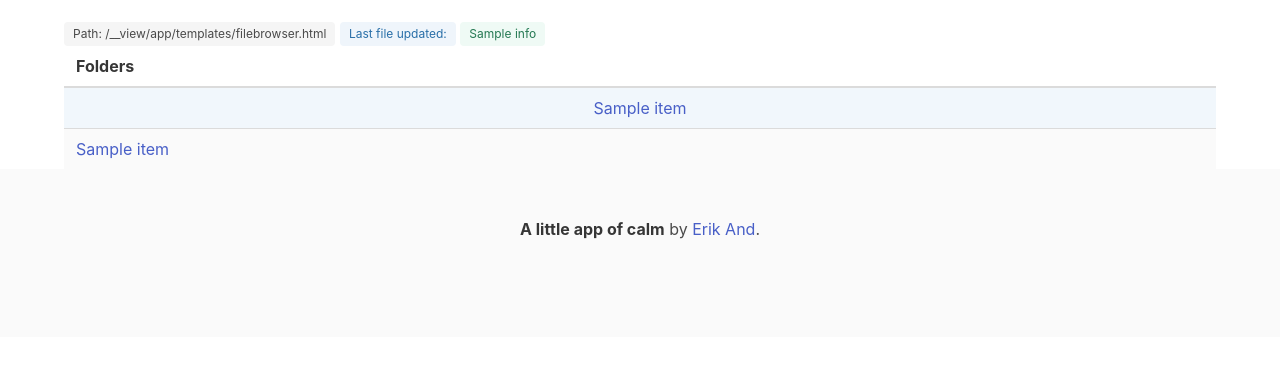
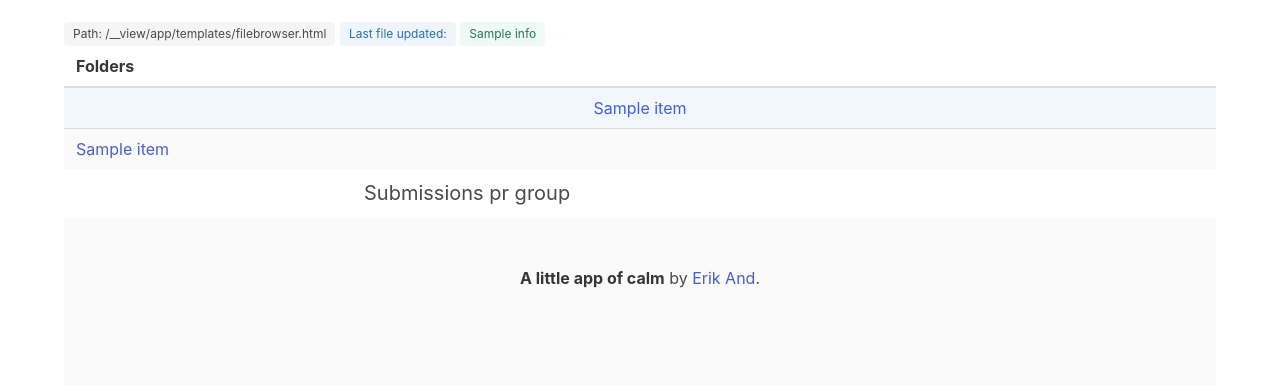
Before and after one commit to kalzun/assignment_view, a Flask app: template app/templates/filebrowser.html in a window 1280 px wide. Shown: the part 205-590 px from the top of the page. Run offline with Flask 2, Linux system fonts and the light colour scheme; the template is opened without the code that fills it: most values are stand-ins (such as "Sample title", 1, 10 or a date in 2020); parts of the project's set-up code (start-up, migrations or seed data) failed here and were passed over.

Commit message:
Basic layout for stat pr submission

```diff
--- a/app/templates/filebrowser.html
+++ b/app/templates/filebrowser.html
@@ -37,8 +37,6 @@
              <span class="tag is-success is-light">{{ info }}</span>
                 {% endfor %}
                 {% endif%}
-    <div class="container">
-        <!-- groups {{ context.groups}} -->
     <table class="table is-striped is-fullwidth">
         <thead>
             <tr>
@@ -64,6 +62,23 @@
     </table>
     </div>
     </div>
+        <div class="container">
+        <div class="column is-half is-offset-one-quarter">
+            <p class="subtitle">Submissions pr group</p>
+        {% for key, value in context.groups.stats.items() %}
+            {% if key == "submissions_pr_group" %}
+                {% for every_sub, n_submissions in value %}
+                    {% if every_sub == context.submission %}
+                            {% for gr, sub in n_submissions %}
+                            Group {{ gr }}  -  {{ sub }} / 24
+                                <progress class="progress is-primary" value="{{sub}}" max="24">15%</progress>
+                    {% endfor %}
+                    {% endif %}
+                {% endfor %}
+            {% endif %}
+        {% endfor %}
+        </div>
+
 <footer class="footer">
   <div class="content has-text-centered">
     <p>
```
